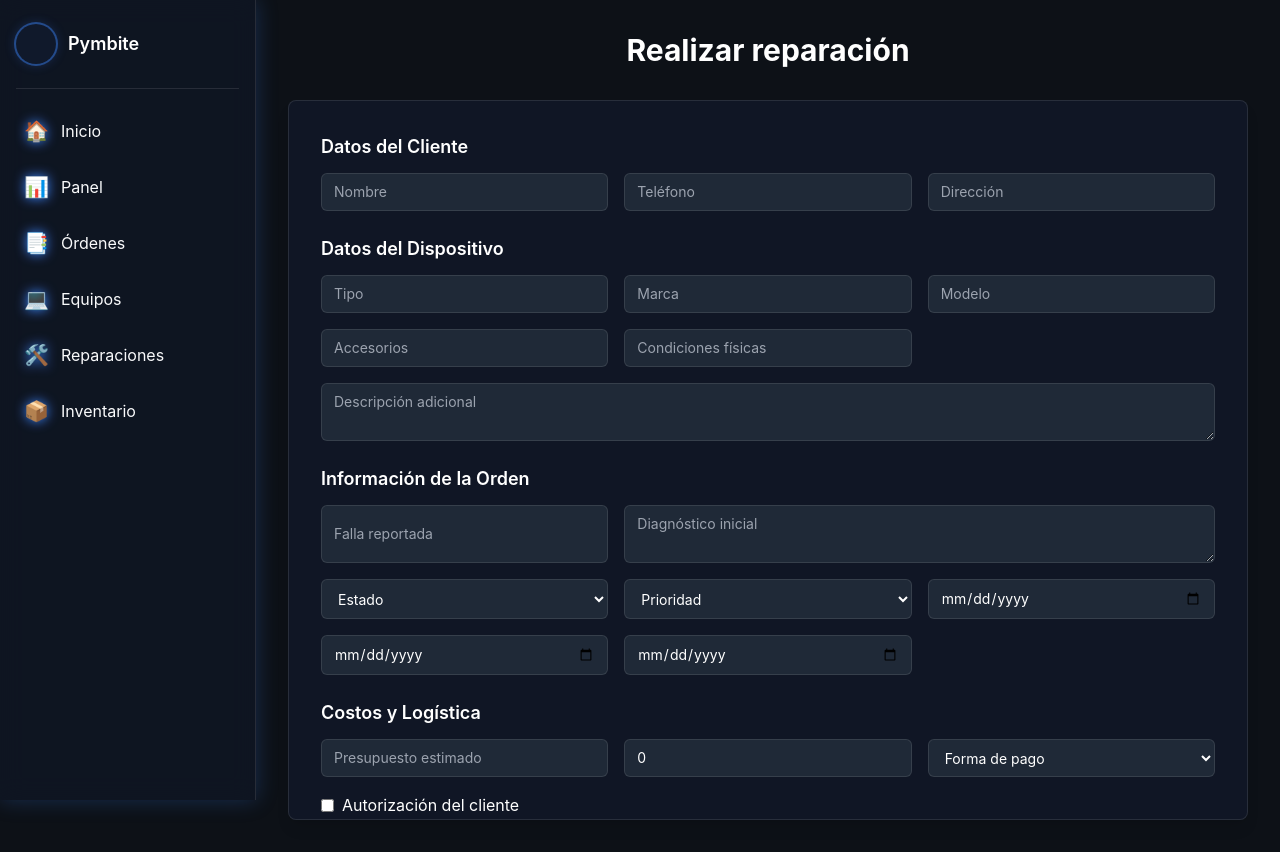
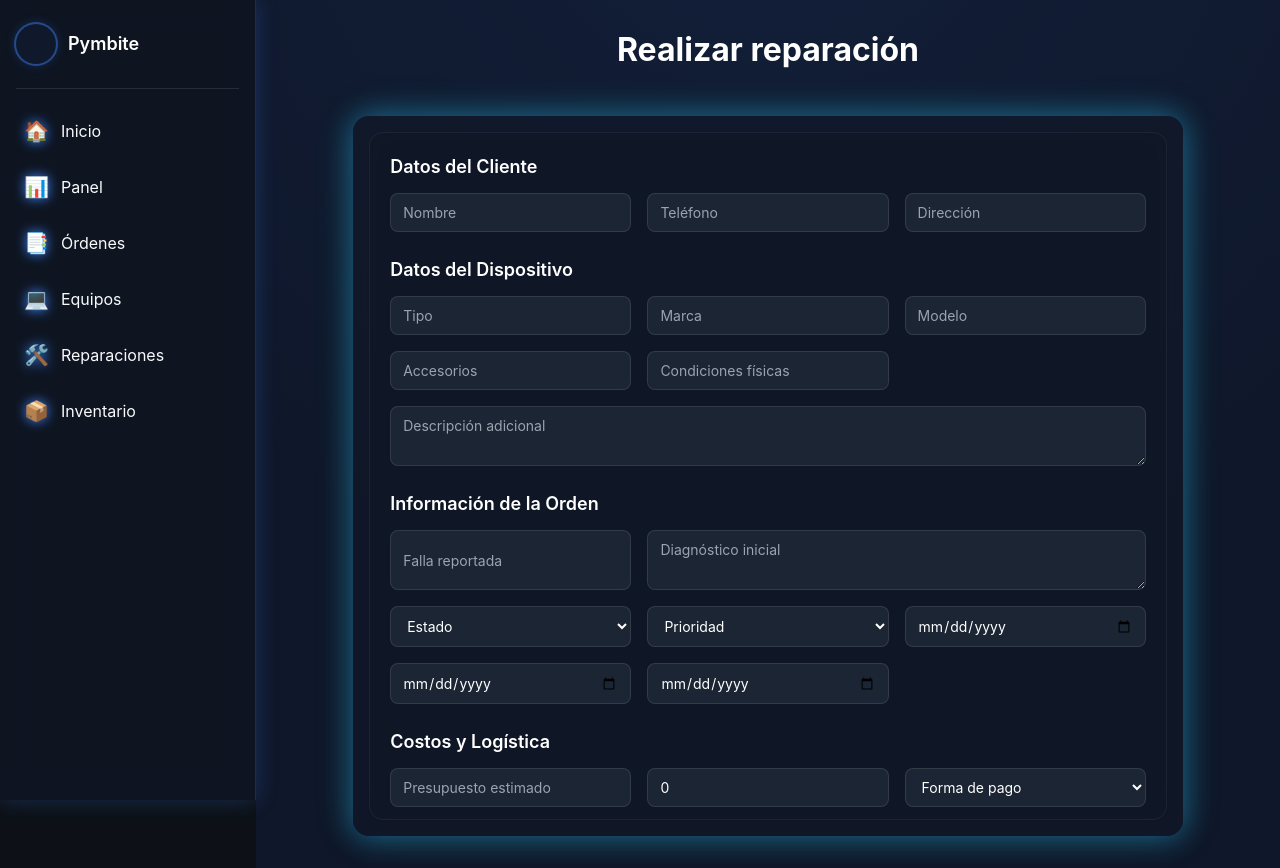
Before and after one commit to GlePal/pymbite-angular-docker, an Angular app: page /ordenes in a window 1280 px wide. Built offline with nearby package versions, Linux system fonts and the light colour scheme.

Commit message:
primera parte del dise;o del formulario listo, form muy grande

```diff
--- a/src/app/layout/dashboard-layout/dashboard-layout.css
+++ b/src/app/layout/dashboard-layout/dashboard-layout.css
@@ -1,21 +1,94 @@
-/* Scrollspy activo */
-app-sidebar a.active-link {
-  color: #3B82F6;
-  font-weight: 600;
-  border-left: 3px solid #3B82F6;
-  background: linear-gradient(90deg, rgba(59,130,246,0.25), transparent);
-  box-shadow: inset 0 0 12px rgba(59,130,246,0.4);
-  transition: all 0.3s ease;
+:root {
+  --bg-dark: #0D1117;
+  --glass-bg: rgba(17, 24, 39, 0.6); /* efecto vidrio */
+  --primary-neon: #3B82F6; /* azul eléctrico */
+  --accent-purple: #A855F7; /* púrpura neón */
+  --accent-green: #10B981; /* verde digital */
+  --text-light: #F9FAFB;
 }
 
-/* Animación de entrada para secciones */
+/* === Layout general === */
+body {
+  background: var(--bg-dark);
+  font-family: 'Inter', 'Space Grotesk', sans-serif;
+  color: var(--text-light);
+  scroll-behavior: smooth;
+}
+
+/* === Contenedor principal === */
+main {
+  background: linear-gradient(180deg, rgba(17,24,39,0.9), rgba(17,24,39,1));
+  padding: 2rem;
+}
+
+/* === Secciones con animación futurista === */
 section {
+  min-height: 100vh;
+  margin-bottom: 4rem;
+  border-radius: 12px;
+  background: var(--glass-bg);
+  backdrop-filter: blur(10px);
+  box-shadow: 0 0 25px rgba(59, 130, 246, 0.25);
   opacity: 0;
   transform: translateY(40px);
   transition: all 0.8s ease;
+  padding: 3rem;
 }
 
+/* Sección visible con animación fade-up */
 section.visible {
   opacity: 1;
   transform: translateY(0);
 }
+
+/* === Títulos futuristas === */
+h1, h2 {
+  font-family: 'Space Grotesk', sans-serif;
+  letter-spacing: -0.5px;
+  margin-bottom: 1rem;
+}
+
+h1 {
+  font-size: 3rem;
+  background: linear-gradient(90deg, var(--primary-neon), var(--accent-purple));
+  -webkit-background-clip: text;
+  -webkit-text-fill-color: transparent;
+}
+
+h2 {
+  font-size: 2rem;
+  color: var(--accent-green);
+}
+
+/* === Botones glassmorphism === */
+button, .btn {
+  background: var(--glass-bg);
+  border: 1px solid rgba(255,255,255,0.1);
+  padding: 0.75rem 1.5rem;
+  border-radius: 8px;
+  color: var(--text-light);
+  transition: all 0.3s ease;
+}
+
+button:hover, .btn:hover {
+  background: rgba(59,130,246,0.2);
+  color: var(--primary-neon);
+  box-shadow: 0 0 12px var(--primary-neon);
+  transform: translateY(-2px);
+}
+
+/* === Animación de entrada global === */
+@keyframes fadeInDashboard {
+  from {
+    opacity: 0;
+    transform: scale(0.98);
+  }
+  to {
+    opacity: 1;
+    transform: scale(1);
+  }
+}
+
+main {
+  animation: fadeInDashboard 1s ease forwards;
+}
--- a/src/app/sections/inicio/inicio.css
+++ b/src/app/sections/inicio/inicio.css
@@ -8,22 +8,32 @@ section {
   overflow: hidden;
 }
 
+/* Fondo con cuadrícula animada */
 section::before {
   content: "";
   position: absolute;
   inset: 0;
   z-index: 0;
   background-image:
-    linear-gradient(to right, rgba(59, 130, 246, 0.14) 1px, transparent 1px),
-    linear-gradient(to bottom, rgba(59, 130, 246, 0.14) 1px, transparent 1px),
-    radial-gradient(circle at center, rgba(59, 130, 246, 0.08) 0%, transparent 70%);
-  /* 🔽 Ajuste aquí: celdas más pequeñas */
+    linear-gradient(to right, rgba(59, 130, 246, 0.2) 1px, transparent 1px),
+    linear-gradient(to bottom, rgba(59, 130, 246, 0.2) 1px, transparent 1px),
+    radial-gradient(circle at center, rgba(59, 130, 246, 0.12) 0%, transparent 70%);
   background-size: 64px 64px, 64px 64px, cover;
+  animation: gridMove 25s linear infinite;
 }
 
+@keyframes gridMove {
+  from { background-position: 0 0, 0 0, center; }
+  to { background-position: 128px 128px, 128px 128px, center; }
+}
 
+/* Contenido encima del fondo */
+section > * {
+  position: relative;
+  z-index: 1;
+}
 
-/* Animación suave para el logo */
+/* Animación suave para el logo con glow rotatorio */
 @keyframes pulse {
   0%, 100% {
     transform: scale(1);
@@ -35,6 +45,26 @@ section::before {
   }
 }
 
+@keyframes glowRotate {
+  0% { box-shadow: 0 0 20px #3B82F6; }
+  33% { box-shadow: 0 0 20px #A855F7; }
+  66% { box-shadow: 0 0 20px #10B981; }
+  100% { box-shadow: 0 0 20px #3B82F6; }
+}
+
 .animate-pulse {
-  animation: pulse 2s infinite;
+  animation: pulse 2s infinite, glowRotate 6s linear infinite;
 }
+
+/* Títulos con degradado animado futurista */
+section h1, section h2 {
+  background: linear-gradient(90deg, #3B82F6, #A855F7, #10B981);
+  -webkit-background-clip: text;
+  -webkit-text-fill-color: transparent;
+  animation: shine 6s linear infinite;
+}
+
+@keyframes shine {
+  from { background-position: 0%; }
+  to { background-position: 200%; }
+}
--- a/src/app/sections/ordenes/ordenes.css
+++ b/src/app/sections/ordenes/ordenes.css
@@ -1,42 +1,134 @@
 :host {
   display: block;
 }
-section {
-  background-color: #0d1117; /* fondo oscuro */
+
+/* Fondo general */
+.ordenes-section {
+  position: relative;
+  min-height: 100vh;
+  padding-top: 2rem;
+  padding-bottom: 2rem;
+  background: #0f172a;
   overflow: hidden;
 }
 
-svg {
-  filter: drop-shadow(0 0 6px #00f0ff); /* efecto glow */
+/* Glow ambiental */
+.ordenes-section::before {
+  content: "";
+  position: absolute;
+  inset: 0;
+  z-index: 0;
+  background: radial-gradient(circle at 50% -20%, rgba(59, 130, 246, 0.08), transparent 70%);
 }
 
-/* Animación de movimiento de las líneas */
-@keyframes moverLineas {
-  0% { background-position: 0 0; }
-  100% { background-position: 200px 200px; }
-}
-
-/* Animación de parpadeo de los nodos */
-@keyframes parpadeoNodos {
-  0% { opacity: 0.5; }
-  100% { opacity: 1; }
-}
-
-/* Contenido encima del fondo */
-section > * {
+/* Contenido encima */
+.ordenes-section > * {
   position: relative;
   z-index: 1;
 }
 
-.input {
-  @apply w-full px-3 py-2 rounded-md bg-gray-800 text-white border border-white/10 focus:outline-none focus:ring-2 focus:ring-blue-500 text-sm;
+/* Título con espacio extra */
+.ordenes-section h2 {
+  margin-bottom: 2rem;
+  font-size: 2rem;
+  font-weight: bold;
+  text-align: center;
+  color: #ffffff;
+  transition: all 0.4s ease;
+}
+.ordenes-section h2:hover {
+  background: linear-gradient(90deg, #3B82F6, #00FFB2, #10B981);
+  -webkit-background-clip: text;
+  background-clip: text;
+  -webkit-text-fill-color: transparent;
+  color: transparent;
+  text-shadow: 0 0 6px rgba(0, 255, 178, 0.3);
 }
 
-/* Oculta la barra blanca de scroll */
-.scrollbar-none::-webkit-scrollbar {
-  display: none;
+/* Card envolvente más compacto */
+.form-wrapper {
+  background: rgba(17, 24, 39, 0.6);
+  border-radius: 16px;
+  box-shadow:
+    0 0 25px rgba(59, 130, 246, 0.35),
+    0 0 35px rgba(0, 255, 178, 0.25);
+  backdrop-filter: blur(10px);
+  max-width: 85%; /* reducido un poco */
+  margin-top: 1rem;
+  animation: glowPulse 6s ease-in-out infinite;
 }
-.scrollbar-none {
-  -ms-overflow-style: none;
-  scrollbar-width: none;
+
+/* Card interno del formulario más pequeño */
+.ordenes-section .bg-gray-900\/90 {
+  background: rgba(17, 24, 39, 0.75);
+  backdrop-filter: blur(14px);
+  border: 1px solid rgba(255, 255, 255, 0.06);
+  border-radius: 14px;
+  padding: 1.25rem; /* menos padding */
+  height: calc(100vh - 7rem); /* más compacto */
+  overflow: visible;
+  display: flex;
+  flex-direction: column;
+  justify-content: space-between;
 }
+
+/* Inputs futuristas */
+.input {
+  width: 100%;
+  padding: 0.5rem 0.75rem;
+  border-radius: 8px;
+  background: rgba(31, 41, 55, 0.9);
+  color: #fff;
+  border: 1px solid rgba(255,255,255,0.1);
+  font-size: 0.875rem;
+  transition: all 0.25s ease;
+}
+
+/* Focus azul + verde */
+.input:focus {
+  outline: none;
+  border-image: linear-gradient(90deg, #3B82F6, #00FFB2) 1;
+  border-width: 2px;
+  box-shadow:
+    0 0 10px rgba(59, 130, 246, 0.6),
+    0 0 15px rgba(0, 255, 178, 0.4);
+}
+
+/* Botón azul sólido */
+.ordenes-section button {
+  background: #2563eb; /* azul sólido */
+  color: #fff;
+  padding: 0.75rem 1.5rem;
+  border-radius: 8px;
+  font-weight: 600;
+  transition: all 0.3s ease;
+  box-shadow: none;
+}
+.ordenes-section button:hover {
+  background: #1d4ed8; /* azul más oscuro al hover */
+  transform: translateY(-2px);
+}
+
+/* Scroll invisible */
+.scrollbar-none::-webkit-scrollbar { display: none; }
+.scrollbar-none { -ms-overflow-style: none; scrollbar-width: none; }
+
+/* Glow animado */
+@keyframes glowPulse {
+  0%, 100% {
+    box-shadow:
+      0 0 25px rgba(59, 130, 246, 0.35),
+      0 0 35px rgba(0, 255, 178, 0.25);
+  }
+  50% {
+    box-shadow:
+      0 0 35px rgba(59, 130, 246, 0.5),
+      0 0 45px rgba(0, 255, 178, 0.35);
+  }
+}
+
+.ordenes-section .bg-gray-900\/90 {
+  height: auto;
+  max-height: calc(100vh - 7rem); /* más pequeño */
+  overflow-y: auto;
+}
--- a/src/app/sections/ordenes/ordenes.html
+++ b/src/app/sections/ordenes/ordenes.html
@@ -1,13 +1,14 @@
-<section class="p-8 bg-[#0D1117] min-h-screen flex flex-col items-center">
-  <!-- Título centrado -->
-  <h2 class="text-3xl font-bold mb-8 text-while text-center">Realizar reparación </h2>
+<section class="ordenes-section p-6 min-h-screen flex flex-col items-center">
+  <!-- Título -->
+  <h2 class="text-3xl font-bold mb-6 text-center">Realizar reparación</h2>
 
-  <!-- Card más ancho -->
-  <div
-    class="bg-gray-900/90 backdrop-blur-md rounded-lg shadow-lg border border-white/10 w-full max-w-7xl p-8 overflow-y-auto scrollbar-none max-h-[90vh]"
-  >
-    <form (ngSubmit)="guardarOrden()" class="space-y-6">
-      <!-- Datos del cliente -->
+  <!-- Card envolvente compacto -->
+  <div class="form-wrapper w-full max-w-4xl p-4 rounded-xl">
+    <!-- Card interno del formulario -->
+    <div class="bg-gray-900/90 rounded-lg border border-white/10 backdrop-blur-md shadow-sm w-full p-4 flex flex-col h-[calc(100vh-5rem)]">
+      <!-- Formulario -->
+      <form (ngSubmit)="guardarOrden()" class="space-y-6 flex-1">
+        <!-- Datos del Cliente -->
         <div>
           <h3 class="text-lg font-semibold mb-3">Datos del Cliente</h3>
           <div class="grid md:grid-cols-3 gap-4">
@@ -17,7 +18,7 @@
           </div>
         </div>
 
-      <!-- Datos del dispositivo -->
+        <!-- Datos del Dispositivo -->
         <div>
           <h3 class="text-lg font-semibold mb-3">Datos del Dispositivo</h3>
           <div class="grid md:grid-cols-3 gap-4">
@@ -30,7 +31,7 @@
           </div>
         </div>
 
-      <!-- Información de la orden -->
+        <!-- Información de la Orden -->
         <div>
           <h3 class="text-lg font-semibold mb-3">Información de la Orden</h3>
           <div class="grid md:grid-cols-3 gap-4">
@@ -54,7 +55,7 @@
           </div>
         </div>
 
-      <!-- Costos y logística -->
+        <!-- Costos y Logística -->
         <div>
           <h3 class="text-lg font-semibold mb-3">Costos y Logística</h3>
           <div class="grid md:grid-cols-3 gap-4">
@@ -73,7 +74,7 @@
           </div>
         </div>
 
-      <!-- Seguimiento y acciones -->
+        <!-- Seguimiento y Acciones -->
         <div>
           <h3 class="text-lg font-semibold mb-3">Seguimiento y Acciones</h3>
           <div class="grid md:grid-cols-3 gap-4">
@@ -82,12 +83,13 @@
           </div>
         </div>
 
-      <!-- Botón -->
-      <div class="text-right">
-        <button type="submit" class="px-6 py-2 bg-blue-500 text-white rounded-md shadow hover:shadow-lg transition">
+        <!-- Botón azul -->
+        <div class="text-right pt-4">
+          <button type="submit" class="px-6 py-2 rounded-md bg-blue-600 text-white font-semibold hover:bg-blue-700 transition">
             Guardar Orden
           </button>
         </div>
       </form>
     </div>
+  </div>
 </section>
```
Lines whose indentation alone changed are shown as unchanged.
